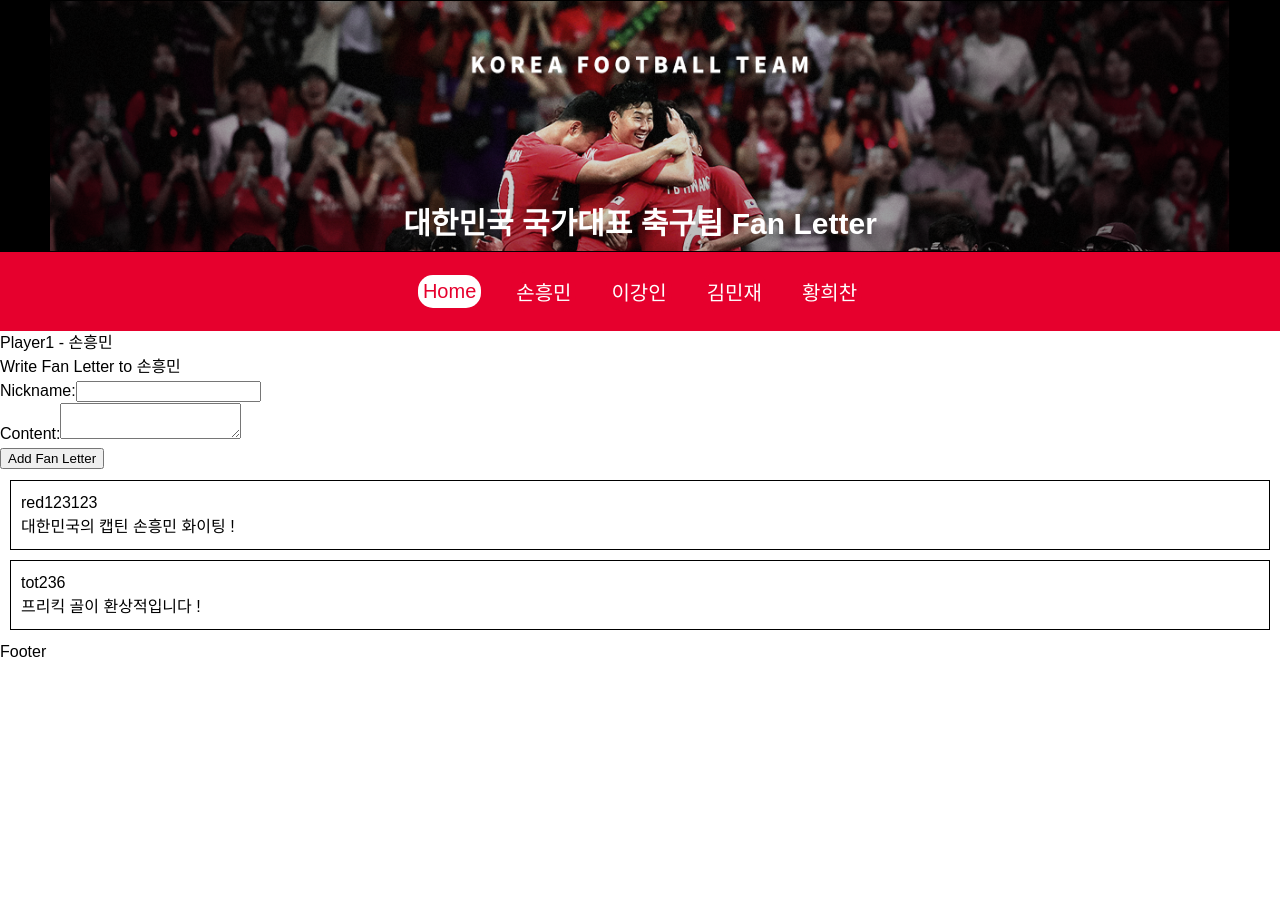
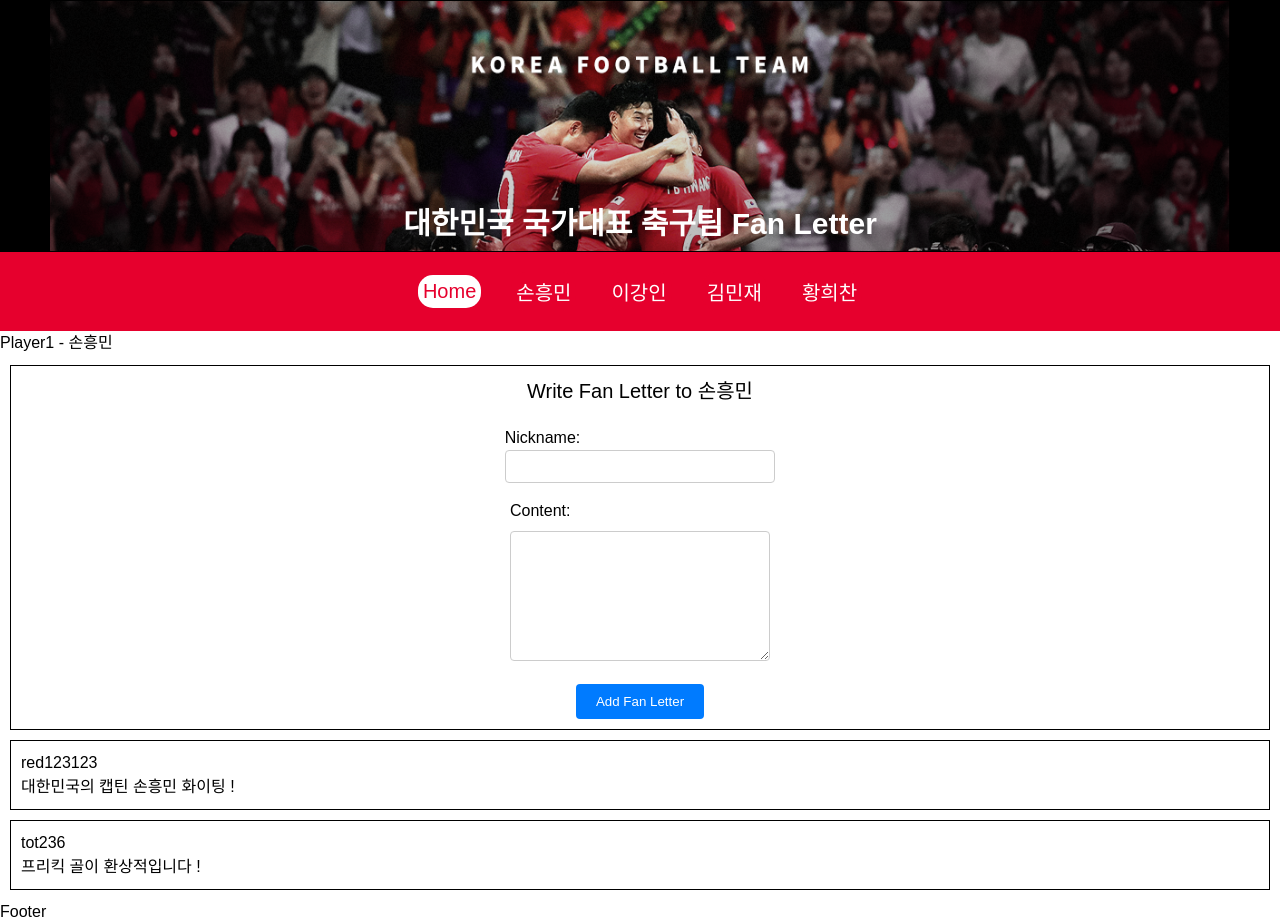
Before and after one commit to gggimmmin/football-fanletter, a React (Create React App) app: page /player1 in a window 1280 px wide. Before the commit the page ends 800 px from the top, so only its background shows below. Built offline with nearby package versions, Linux system fonts and the light colour scheme.

Commit message:
design: 팬 레터 Input 디자인 변경

```diff
--- a/src/components/LetterInput.jsx
+++ b/src/components/LetterInput.jsx
@@ -1,5 +1,12 @@
-// LetterInput.js
 import React, { useState } from "react";
+import {
+  LetterContainer,
+  Title,
+  Label,
+  Input,
+  TextArea,
+  Button,
+} from "src/styles/LetterInputStyle";
 
 const LetterInput = ({ onAddFanLetter, currentPlayer }) => {
   const [nickname, setNickname] = useState("");
@@ -25,25 +32,25 @@ const LetterInput = ({ onAddFanLetter, currentPlayer }) => {
   };
 
   return (
-    <div>
-      <h2>Write Fan Letter to {currentPlayer}</h2>
+    <LetterContainer>
+      <Title>Write Fan Letter to {currentPlayer}</Title>
       <div>
         <label>Nickname:</label>
-        <input
+        <Input
           type="text"
           value={nickname}
           onChange={(e) => setNickname(e.target.value)}
         />
       </div>
       <div>
-        <label>Content:</label>
-        <textarea
+        <Label>Content:</Label>
+        <TextArea
           value={content}
           onChange={(e) => setContent(e.target.value)}
         />
       </div>
-      <button onClick={handleAddFanLetter}>Add Fan Letter</button>
-    </div>
+      <Button onClick={handleAddFanLetter}>Add Fan Letter</Button>
+    </LetterContainer>
   );
 };
 
--- a/src/pages/Player2.jsx
+++ b/src/pages/Player2.jsx
@@ -3,7 +3,7 @@ import fakeData from "../data/fakeData.json";
 import { ListItem } from "src/styles/PlayerStyle";
 import LetterInput from "src/components/LetterInput";
 
-function Player1() {
+function Player2() {
   const [playerData, setPlayerData] = useState(
     fakeData.filter((item) => item.writedTo === "이강인")
   );
@@ -28,4 +28,4 @@ function Player1() {
   );
 }
 
-export default Player1;
+export default Player2;
--- a/src/pages/Player3.jsx
+++ b/src/pages/Player3.jsx
@@ -3,7 +3,7 @@ import fakeData from "../data/fakeData.json";
 import { ListItem } from "src/styles/PlayerStyle";
 import LetterInput from "src/components/LetterInput";
 
-function Player1() {
+function Player3() {
   const [playerData, setPlayerData] = useState(
     fakeData.filter((item) => item.writedTo === "김민재")
   );
@@ -28,4 +28,4 @@ function Player1() {
   );
 }
 
-export default Player1;
+export default Player3;
--- a/src/pages/Player4.jsx
+++ b/src/pages/Player4.jsx
@@ -3,7 +3,7 @@ import fakeData from "../data/fakeData.json";
 import { ListItem } from "src/styles/PlayerStyle";
 import LetterInput from "src/components/LetterInput";
 
-function Player1() {
+function Player4() {
   const [playerData, setPlayerData] = useState(
     fakeData.filter((item) => item.writedTo === "황희찬")
   );
@@ -28,4 +28,4 @@ function Player1() {
   );
 }
 
-export default Player1;
+export default Player4;
--- a/src/styles/LetterInputStyle.jsx
+++ b/src/styles/LetterInputStyle.jsx
@@ -0,0 +1,48 @@
+import styled from "styled-components";
+
+export const LetterContainer = styled.div`
+  border: 1px solid black;
+  margin: 10px;
+  padding: 10px;
+  display: flex;
+  flex-direction: column;
+  align-items: center;
+`;
+
+export const Title = styled.h2`
+  font-size: 20px;
+  margin-bottom: 20px;
+`;
+
+export const Label = styled.label`
+  display: block;
+  margin-bottom: 8px;
+`;
+
+export const Input = styled.input`
+  width: 100%;
+  padding: 8px;
+  margin-bottom: 16px;
+  box-sizing: border-box;
+  border: 1px solid #ccc;
+  border-radius: 4px;
+`;
+
+export const TextArea = styled.textarea`
+  width: 260px;
+  height: 130px;
+  padding: 8px;
+  margin-bottom: 16px;
+  box-sizing: border-box;
+  border: 1px solid #ccc;
+  border-radius: 4px;
+`;
+
+export const Button = styled.button`
+  background-color: #007bff;
+  color: #fff;
+  padding: 10px 20px;
+  border: none;
+  border-radius: 4px;
+  cursor: pointer;
+`;
```
